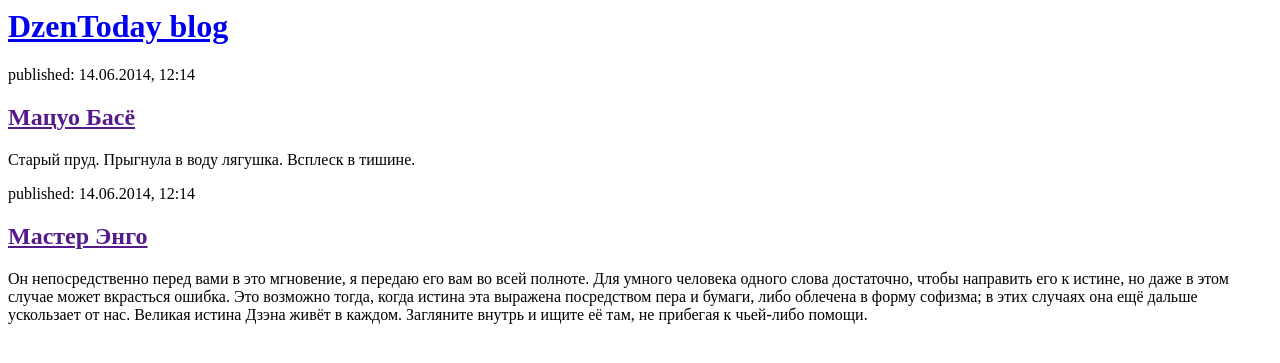
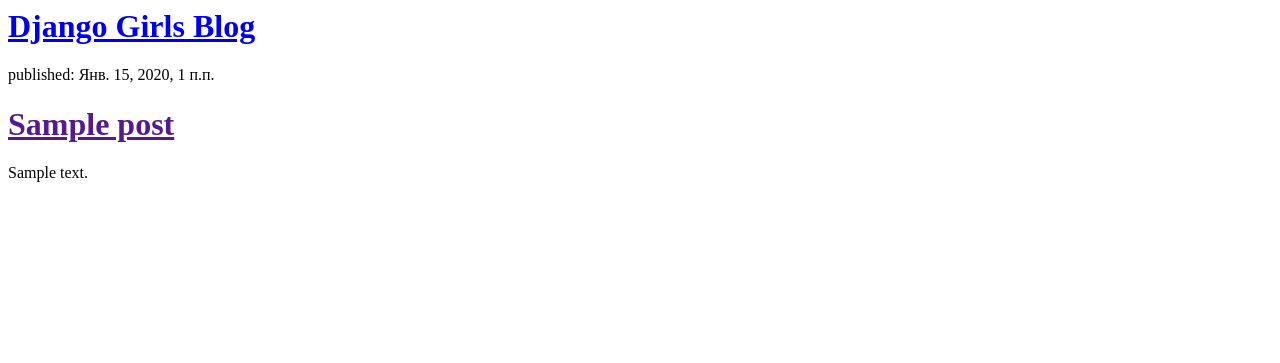
Before and after one commit to biggreenrm/DzenBlog, a Django app: page / in a window 1280 px wide. Shown: the top 363 px of the page. Run offline with Django 3.2, Linux system fonts and the light colour scheme; tables that the repository leaves empty hold one stand-in row (values such as "Sample post").

Commit message:
[ADD] HTML-code for Posts and modify view for sorting them

```diff
--- a/blog/templates/blog/post_list.html
+++ b/blog/templates/blog/post_list.html
@@ -3,25 +3,16 @@
         <title>DzenToday blog</title>
     </head>
     <body>
-        <div>
-            <h1><a href="/">DzenToday blog</a></h1>
-        </div>
+    <div>
+    <h1><a href="/">Django Girls Blog</a></h1>
+</div>
 
-        <div>
-            <p>published: 14.06.2014, 12:14</p>
-            <h2><a href="">Мацуо Басё</a></h2>
-            <p>Старый пруд. Прыгнула в воду лягушка. Всплеск в тишине.</p>
-        </div>
-
-        <div>
-            <p>published: 14.06.2014, 12:14</p>
-            <h2><a href="">Мастер Энго</a></h2>
-            <p>Он непосредственно перед вами в это мгновение, я передаю его вам во всей полноте.
-                Для умного человека одного слова достаточно, чтобы направить его к истине,
-                но даже в этом случае может вкрасться ошибка. Это возможно тогда, когда истина эта
-                выражена посредством пера и бумаги, либо облечена в форму софизма; в этих случаях она
-                ещё дальше ускользает от нас. Великая истина Дзэна живёт в каждом. Загляните внутрь и ищите
-                её там, не прибегая к чьей-либо помощи.</p>
-        </div>
+{% for post in posts %}
+    <div>
+        <p>published: {{ post.published_date }}</p>
+        <h1><a href="">{{ post.title }}</a></h1>
+        <p>{{ post.text|linebreaksbr }}</p>
+    </div>
+{% endfor %}
     </body>
 </html>
--- a/blog/views.py
+++ b/blog/views.py
@@ -1,8 +1,11 @@
 from django.shortcuts import render
+from .models import Post
+from django.utils import timezone
 
 # Create your views here.
 
-"""Первое представление, которое принимает запрос в качестве аргумента
-и рендерит страницу с постами (создаёт шаблон)"""
+""" Первое представление, которое принимает запрос в качестве аргумента
+и рендерит страницу с постами (передаёт в шаблоны templates) """
 def post_list(request):
-    return render(request, 'blog/post_list.html', {})
+    posts = Post.objects.filter(published_date__lte=timezone.now()).order_by('published_date')
+    return render(request, 'blog/post_list.html', {'posts': posts})
```
